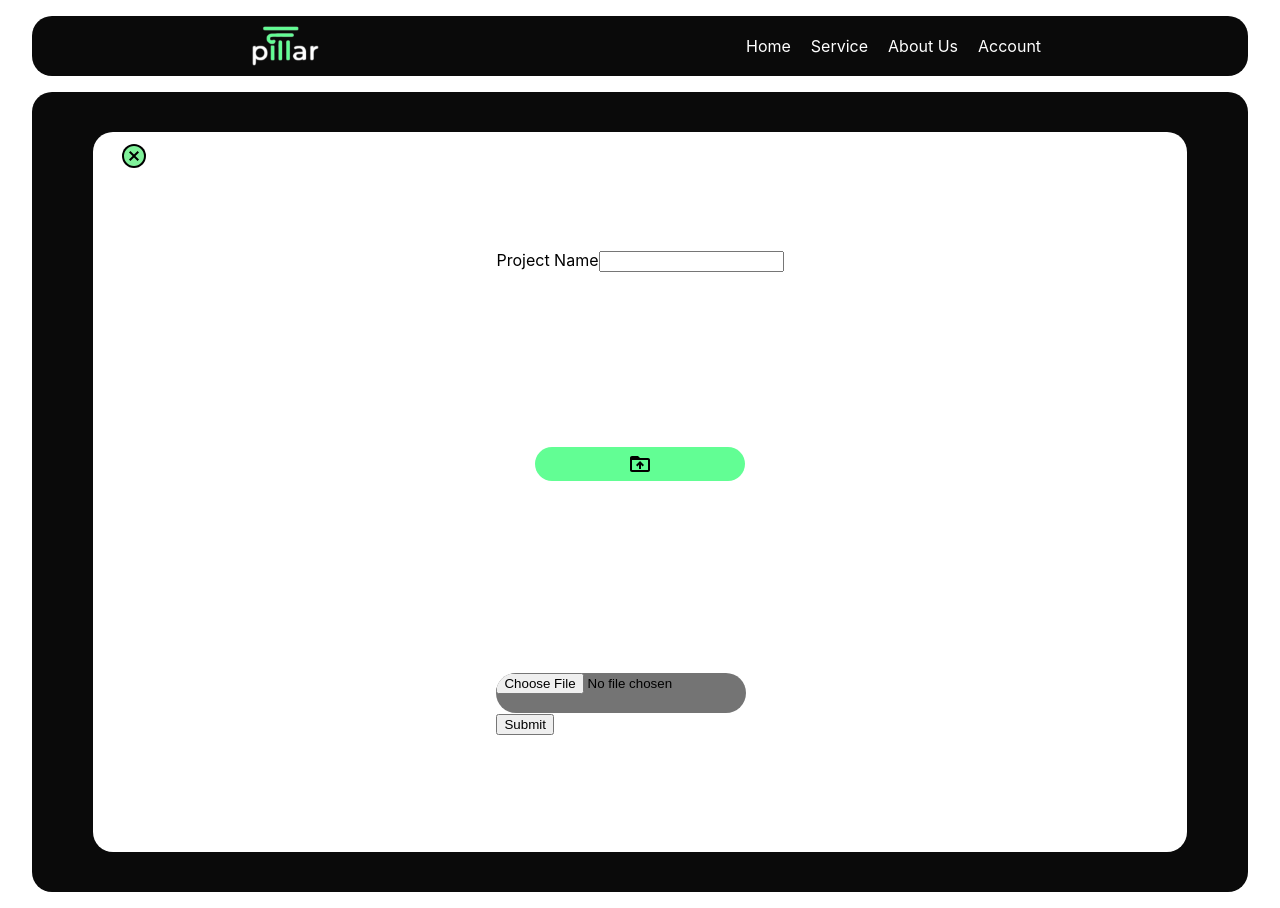
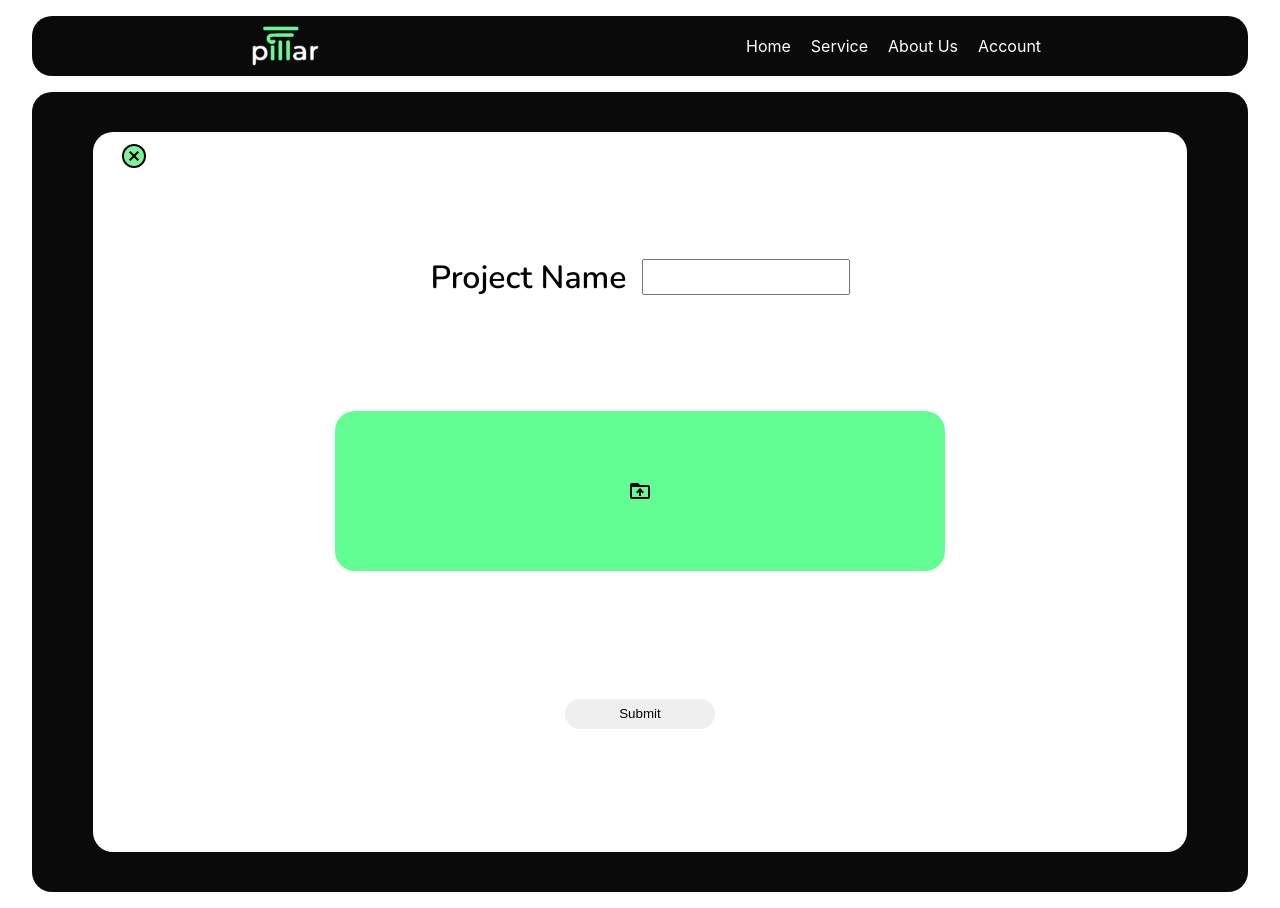
Before and after one commit to vgalante2/Pillar, a React (Create React App) app: page / in a window 1280 px wide. Both pictures are taken after a click on the button 640 px from the left and 492 px from the top of the page. Built offline with nearby package versions, Linux system fonts and the light colour scheme.

Commit message:
form edit

```diff
--- a/src/components/Form.jsx
+++ b/src/components/Form.jsx
@@ -30,19 +30,23 @@
                        <CancelIcon  className="cancel"/>
                     </div>
                     <div className={`form-content ${formClicked ? 'active' : ''}`}>
-                    <form onSubmit={formik.handleSubmit}>
-                   <label htmlFor="email">Project Name</label>
+                    <form className="form" onSubmit={formik.handleSubmit}>
+                    <div className="project-name-container">
+                   <label className="project-name" htmlFor="projectName">Project Name</label>
                   <input
+                  className="project-name-input"
                     id="0"
                     name="projectName"
                      type="text"
                       onChange={formik.handleChange}
                      value={formik.values.projectName}
                     />
+                    </div>
+
                     <SubmissionArea onSubmit={formik.handleSubmit} />
-                    <Sketches onSubmit={formik.handleSubmit} />
 
-       <button type="submit">Submit</button>
+
+       <button className="form-submit-btn" type="submit">Submit</button>
                     </form>
                     </div>
                 </>
--- a/src/styles/index.css
+++ b/src/styles/index.css
@@ -1,4 +1,5 @@
 @import url('https://fonts.googleapis.com/css2?family=Open+Sans&display=swap');
+@import url('https://fonts.googleapis.com/css2?family=Nunito:wght@600&display=swap');
 
 
 body {
@@ -155,7 +156,8 @@
    font-family: 'Open Sans', sans-serif;
   font-weight: 800;
   font-size: 1.5rem;
-  width: 200px;
+  width: 600px;
+  height: 150px;
 text-align: center;
 display: flex;
 align-items: center;
@@ -192,6 +194,15 @@
 
 
 /* FORM  */
+
+
+.form {
+  display: flex;
+  align-items: center;
+  justify-content: center;
+  flex-direction: column;
+}
+
 
 .form-container {
   height: 100%;
@@ -238,13 +249,46 @@
   left: 90px;
   cursor: pointer;
   font-size: 1.7rem;
-   /* you can adjust this to increase the size of 'X' */
+
 }
 
 .cancel {
   color: rgb(128, 241, 154);
   background-color: black;
   border-radius: 20px;
+}
+
+
+.project-name-container {
+display: flex;
+align-items: center;
+justify-content: center;
+flex-direction: row;
+
+}
+
+.project-name-input {
+  height: 30px;
+  width: 200px;
+}
+
+.project-name {
+  font-size: 2rem;
+  padding-right: 15px;
+  font-family: 'Nunito', sans-serif;
+}
+
+.form-submit-btn {
+  border: none;
+  width: 150px;
+  height: 30px;
+  border-radius: 30px;
+
+}
+
+.form-submit-btn:hover {
+  background-color: rgb(118, 245, 175);
+  border: black solid 2px;
 }
 
 
```
